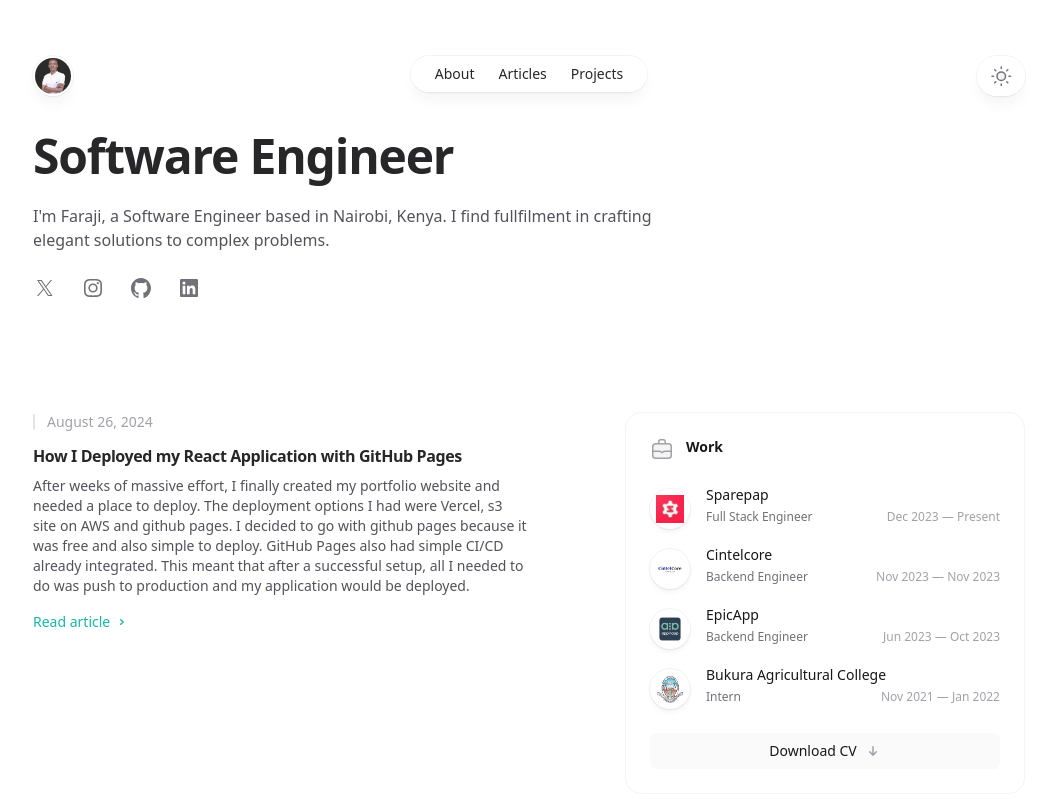
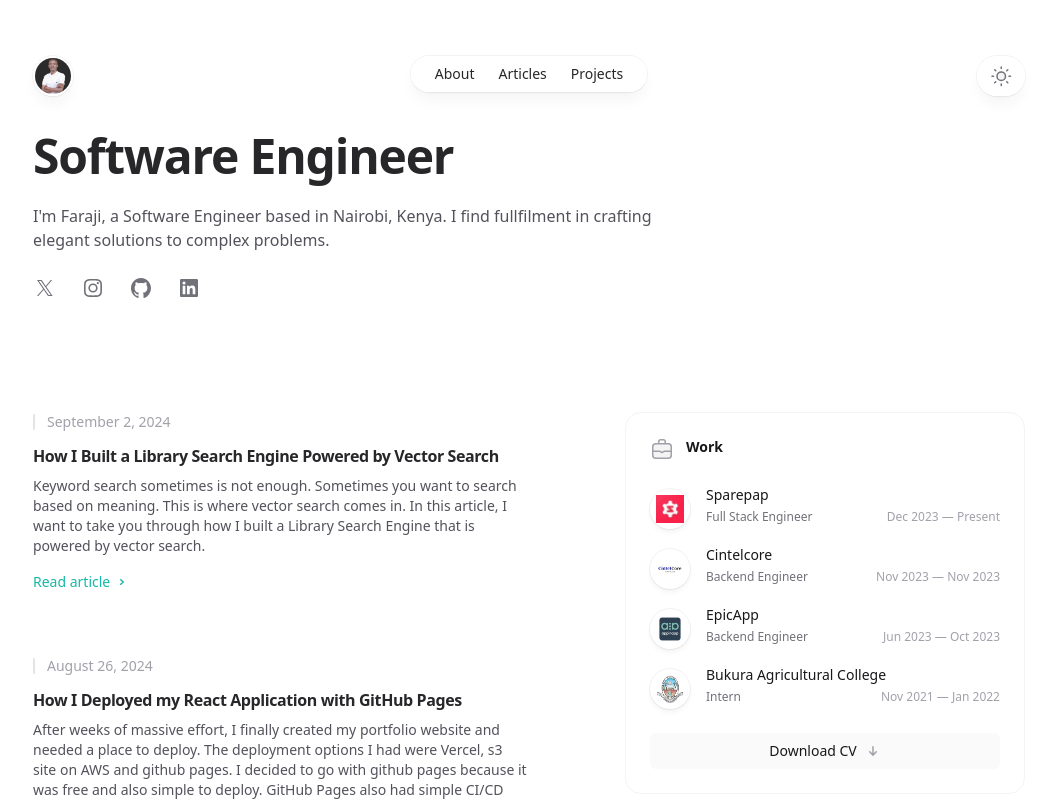
Before and after one commit to faraji-ombonya/faraji-ombonya.github.io, a React (Vite) app: page / in a window 1280 px wide. Shown: the top 801 px of the page, without its empty margins (111-1168 px from the left). Built offline with nearby package versions, Linux system fonts and the light colour scheme; a web font is replaced by a local one.

Commit message:
feat: add article

```diff
--- a/src/components/Header.jsx
+++ b/src/components/Header.jsx
@@ -231,7 +231,7 @@ export default function Header() {
                         <li>
                           <Link
                             class={`relative block px-3 py-2 transition hover:text-teal-500  ${
-                              location.pathname == "/projects" &&
+                              location.pathname == "/articles" &&
                               "text-teal-500"
                             } `}
                             to="/articles"
--- a/src/pages/ArticlesPage.jsx
+++ b/src/pages/ArticlesPage.jsx
@@ -17,6 +17,67 @@ export default function ArticlesPage() {
               <div class="mt-16 sm:mt-20">
                 <div class="md:border-l md:border-zinc-100 md:pl-6 ">
                   <div class="flex max-w-3xl flex-col space-y-16">
+                    <article class="md:grid md:grid-cols-4 md:items-baseline">
+                      <div class="md:col-span-3 group relative flex flex-col items-start">
+                        <h2 class="text-base font-semibold tracking-tight text-zinc-800 ">
+                          <div class="absolute -inset-x-4 -inset-y-6 z-0 scale-95 bg-zinc-50 opacity-0 transition group-hover:scale-100 group-hover:opacity-100 sm:-inset-x-6 sm:rounded-2xl "></div>
+                          <a
+                            target="_blank"
+                            href="https://faraji-ombonya.github.io/blog/#/how-i-built-a-library-search-engine-powered-by-vector-search"
+                          >
+                            <span class="absolute -inset-x-4 -inset-y-6 z-20 sm:-inset-x-6 sm:rounded-2xl"></span>
+                            <span class="relative z-10">
+                              How I Built a Library Search Engine Powered by
+                              Vector Search
+                            </span>
+                          </a>
+                        </h2>
+                        <time
+                          class="md:hidden relative z-10 order-first mb-3 flex items-center text-sm text-zinc-400  pl-3.5"
+                          datetime="2024-08-26"
+                        >
+                          <span
+                            class="absolute inset-y-0 left-0 flex items-center"
+                            aria-hidden="true"
+                          >
+                            <span class="h-4 w-0.5 rounded-full bg-zinc-200 "></span>
+                          </span>
+                          September 2, 2024
+                        </time>
+                        <p class="relative z-10 mt-2 text-sm text-zinc-600 ">
+                          Keyword search sometimes is not enough. Sometimes you
+                          want to search based on meaning. This is where vector
+                          search comes in. In this article, I want to take you
+                          through how I built a Library Search Engine that is
+                          powered by vector search.
+                        </p>
+                        <div
+                          aria-hidden="true"
+                          class="relative z-10 mt-4 flex items-center text-sm font-medium text-teal-500"
+                        >
+                          Read article
+                          <svg
+                            viewBox="0 0 16 16"
+                            fill="none"
+                            aria-hidden="true"
+                            class="ml-1 h-4 w-4 stroke-current"
+                          >
+                            <path
+                              d="M6.75 5.75 9.25 8l-2.5 2.25"
+                              stroke-width="1.5"
+                              stroke-linecap="round"
+                              stroke-linejoin="round"
+                            ></path>
+                          </svg>
+                        </div>
+                      </div>
+                      <time
+                        class="mt-1 hidden md:block relative z-10 order-first mb-3 flex items-center text-sm text-zinc-400 "
+                        datetime="2022-09-05"
+                      >
+                        September 2, 2024
+                      </time>
+                    </article>
                     <article class="md:grid md:grid-cols-4 md:items-baseline">
                       <div class="md:col-span-3 group relative flex flex-col items-start">
                         <h2 class="text-base font-semibold tracking-tight text-zinc-800 ">
--- a/src/pages/HomePage.jsx
+++ b/src/pages/HomePage.jsx
@@ -166,6 +166,60 @@ export default function HomePage() {
                       <div class="absolute -inset-x-4 -inset-y-6 z-0 scale-95 bg-zinc-50 opacity-0 transition group-hover:scale-100 group-hover:opacity-100 sm:-inset-x-6 sm:rounded-2xl /50"></div>
                       <a
                         target="_blank"
+                        href="https://faraji-ombonya.github.io/blog/#/how-i-built-a-library-search-engine-powered-by-vector-search"
+                      >
+                        <span class="absolute -inset-x-4 -inset-y-6 z-20 sm:-inset-x-6 sm:rounded-2xl"></span>
+                        <span class="relative z-10">
+                          How I Built a Library Search Engine Powered by Vector
+                          Search
+                        </span>
+                      </a>
+                    </h2>
+                    <time
+                      class="relative z-10 order-first mb-3 flex items-center text-sm text-zinc-400  pl-3.5"
+                      datetime="2022-09-05"
+                    >
+                      <span
+                        class="absolute inset-y-0 left-0 flex items-center"
+                        aria-hidden="true"
+                      >
+                        <span class="h-4 w-0.5 rounded-full bg-zinc-200 "></span>
+                      </span>
+                      September 2, 2024
+                    </time>
+                    <p class="relative z-10 mt-2 text-sm text-zinc-600 ">
+                      Keyword search sometimes is not enough. Sometimes you want
+                      to search based on meaning. This is where vector search
+                      comes in. In this article, I want to take you through how
+                      I built a Library Search Engine that is powered by vector
+                      search.
+                    </p>
+
+                    <div
+                      aria-hidden="true"
+                      class="relative z-10 mt-4 flex items-center text-sm font-medium text-teal-500"
+                    >
+                      Read article
+                      <svg
+                        viewBox="0 0 16 16"
+                        fill="none"
+                        aria-hidden="true"
+                        class="ml-1 h-4 w-4 stroke-current"
+                      >
+                        <path
+                          d="M6.75 5.75 9.25 8l-2.5 2.25"
+                          stroke-width="1.5"
+                          stroke-linecap="round"
+                          stroke-linejoin="round"
+                        ></path>
+                      </svg>
+                    </div>
+                  </article>
+                  <article class="group relative flex flex-col items-start">
+                    <h2 class="text-base font-semibold tracking-tight text-zinc-800 ">
+                      <div class="absolute -inset-x-4 -inset-y-6 z-0 scale-95 bg-zinc-50 opacity-0 transition group-hover:scale-100 group-hover:opacity-100 sm:-inset-x-6 sm:rounded-2xl /50"></div>
+                      <a
+                        target="_blank"
                         href="https://faraji-ombonya.github.io/blog/#/how-i-deployed-my-app-on-gh-pages"
                       >
                         <span class="absolute -inset-x-4 -inset-y-6 z-20 sm:-inset-x-6 sm:rounded-2xl"></span>
```
Also changed, not shown: 3 other files (tests, documents, lock files or other folders).
